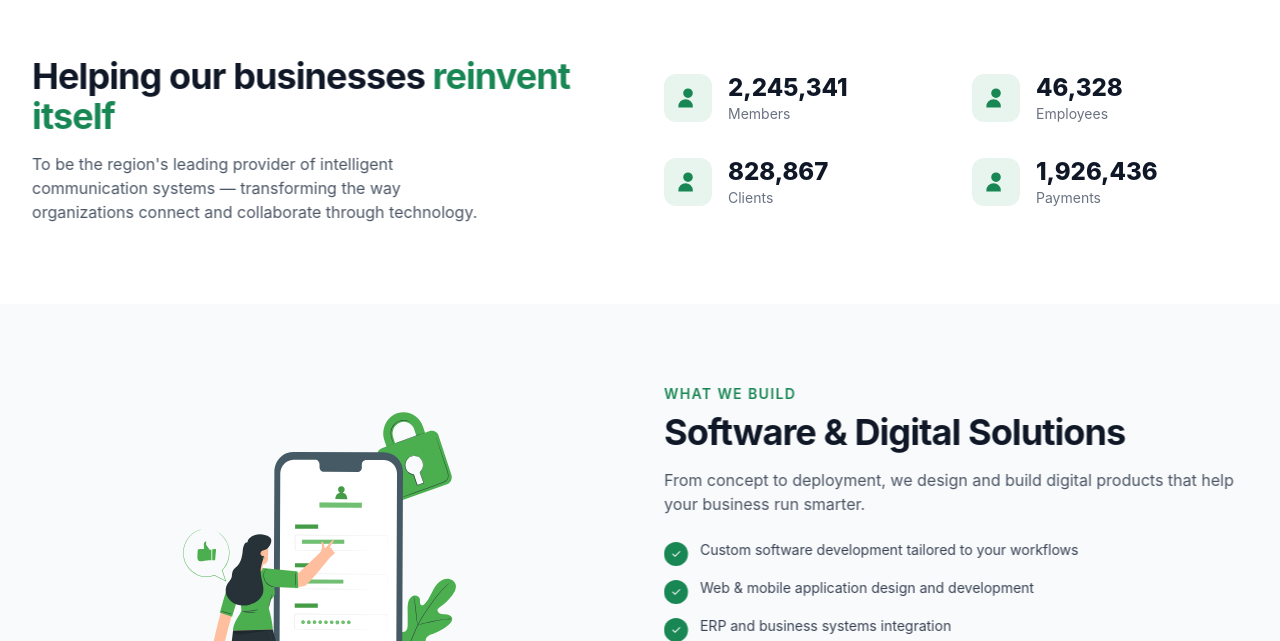
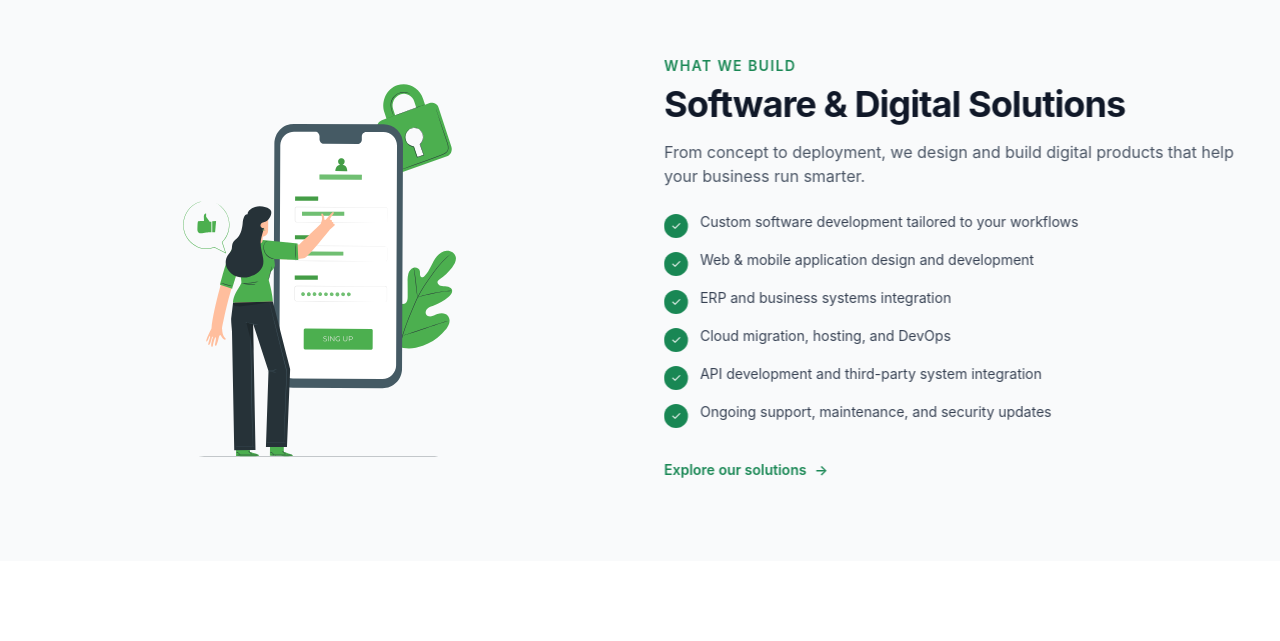
Before and after one commit to AhmadyarRashid/sms-landing-website, a Next.js app: page / in a window 1280 px wide. Shown: the part 2032-2673 px from the top of the page. Built offline with nearby package versions, Linux system fonts and the light colour scheme.

Commit message:
remove client count section

```diff
--- a/app/page.js
+++ b/app/page.js
@@ -42,13 +42,6 @@ const pillars = [
       <path d="M12 3l7 3v6c0 4.5-3 7.5-7 9-4-1.5-7-4.5-7-9V6l7-3zM9.5 12l1.8 1.8L15 10" />
     ),
   },
-];
-
-const stats = [
-  { value: "2,245,341", label: "Members" },
-  { value: "46,328", label: "Employees" },
-  { value: "828,867", label: "Clients" },
-  { value: "1,926,436", label: "Payments" },
 ];
 
 const softwareItems = [
@@ -207,35 +200,6 @@ export default function HomePage() {
         </div>
       </section>
 
-      {/* 5. Stats — Helping our businesses reinvent itself */}
-      <section className="mx-auto grid max-w-7xl items-center gap-12 px-4 py-20 sm:px-6 lg:grid-cols-2 lg:px-8">
-        <Reveal variant="left">
-          <h2 className="text-3xl font-bold tracking-tight text-gray-900 sm:text-4xl">
-            Helping our businesses <span className="text-brand">reinvent itself</span>
-          </h2>
-          <p className="mt-4 max-w-md text-gray-600">
-            To be the region&apos;s leading provider of intelligent communication
-            systems — transforming the way organizations connect and collaborate
-            through technology.
-          </p>
-        </Reveal>
-        <dl className="grid grid-cols-2 gap-8">
-          {stats.map((s, i) => (
-            <Reveal key={s.label} variant="zoom" delay={i * 100} className="flex items-center gap-4">
-              <span className="flex h-12 w-12 shrink-0 items-center justify-center rounded-xl bg-brand-light text-brand">
-                <svg className="h-6 w-6" fill="currentColor" viewBox="0 0 20 20">
-                  <path d="M10 2a4 4 0 100 8 4 4 0 000-8zM2 17a6 6 0 1112 0v1H2v-1z" />
-                </svg>
-              </span>
-              <div>
-                <dd className="text-2xl font-extrabold text-gray-900">{s.value}</dd>
-                <dt className="text-sm text-gray-500">{s.label}</dt>
-              </div>
-            </Reveal>
-          ))}
-        </dl>
-      </section>
-
       {/* 6. Software & Digital Solutions */}
       <section className="bg-gray-50">
         <div className="mx-auto grid max-w-7xl items-center gap-12 px-4 py-20 sm:px-6 lg:grid-cols-2 lg:px-8">
```
